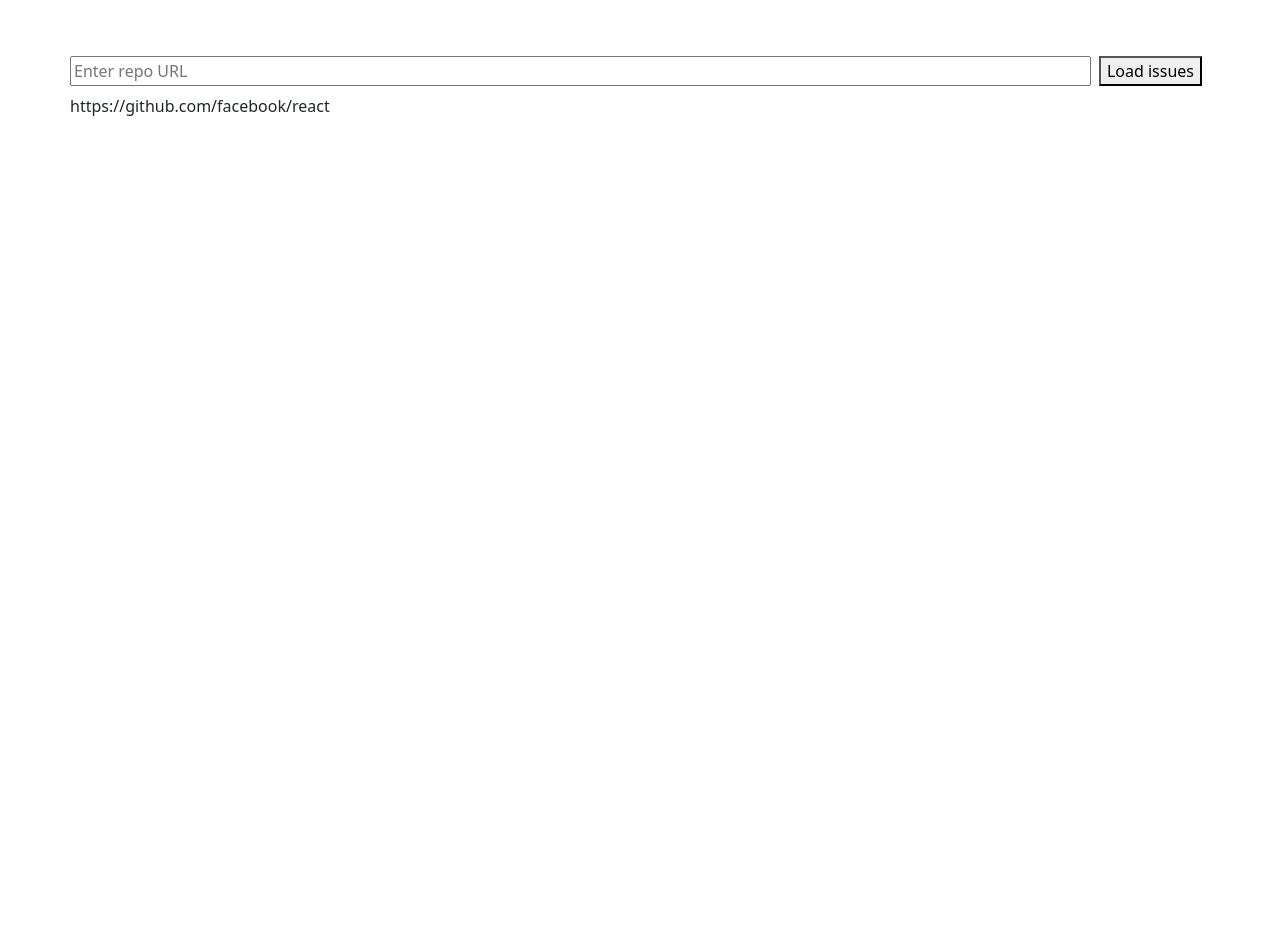
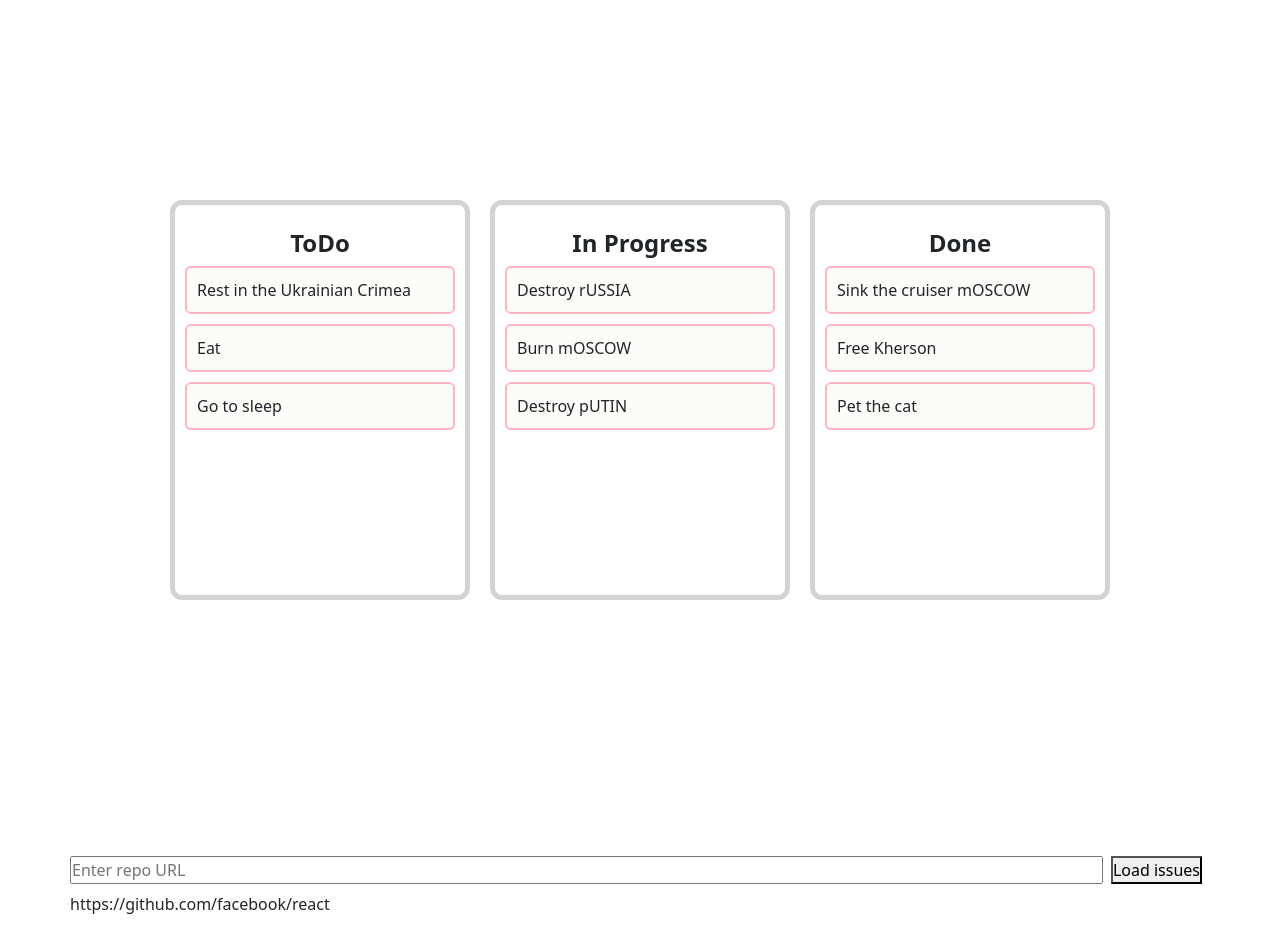
Before and after one commit to radiatom/-github-test-task, a React (Create React App) app: page / in a window 1280 px wide. Before the commit the page ends 800 px from the top, so only its background shows below. Built offline with nearby package versions, Linux system fonts and the light colour scheme.

Commit message:
add example DnD

```diff
--- a/src/App.tsx
+++ b/src/App.tsx
@@ -6,11 +6,13 @@ import Search from './components/Search/Search';
 import { Row, Container, Col } from 'react-bootstrap';
 import { DndProvider } from 'react-dnd'
 import { HTML5Backend } from 'react-dnd-html5-backend'
+import DnD from './components/DnD/DnD';
 
 
 function App() {
   return (
     <div>
+      <DnD />
       <DndProvider backend={HTML5Backend}>
         <Search />
         <Container className='p-0'>
@@ -21,7 +23,6 @@ function App() {
           </Row>
         </Container>
       </DndProvider>
-
     </div>
   );
 }
--- /dev/null
+++ b/src/components/DnD/DnD.css
@@ -0,0 +1,41 @@
+* {
+    padding: 0;
+    margin: 0;
+    box-sizing: border-box;
+}
+
+.dnd {
+    width: 100vw;
+    height: 100vh;
+    display: flex;
+    align-items: center;
+    justify-content: center;
+}
+
+.board {
+    min-width: 300px;
+    min-height: 400px;
+    border: 5px solid lightgray;
+    padding: 20px 10px;
+    border-radius: 12px;
+    margin: 10px;
+    display: flex;
+    align-items: center;
+    flex-direction: column;
+}
+
+.board__title {
+    font-size: 1.5rem;
+    font-weight: 700;
+
+}
+
+.item {
+    width: 100%;
+    border: 2px solid lightpink;
+    padding: 10px;
+    border-radius: 6px;
+    margin: 5px 0;
+    cursor: grab;
+    background-color: #fcfcf9;
+}
--- /dev/null
+++ b/src/components/DnD/DnD.jsx
@@ -0,0 +1,91 @@
+import React, { useState } from 'react';
+import './DnD.css'
+
+const DnD = () => {
+    const [boards, setBoards] = useState([
+        { id: 1, title: "ToDo", items: [{ id: 1, title: 'Rest in the Ukrainian Crimea' }, { id: 2, title: 'Eat' }, { id: 3, title: 'Go to sleep' }] },
+        { id: 2, title: "In Progress", items: [{ id: 4, title: 'Destroy rUSSIA' }, { id: 5, title: 'Burn mOSCOW' }, { id: 6, title: 'Destroy pUTIN' }] },
+        { id: 3, title: "Done", items: [{ id: 7, title: 'Sink the cruiser mOSCOW' }, { id: 8, title: 'Free Kherson' }, { id: 9, title: 'Pet the cat' }] },
+    ])
+
+    const [currentBoard, setCurrentBoard] = useState(null)
+    const [currentItem, setCurrentItem] = useState(null)
+    const dragOverHandler = (e) => {
+        e.preventDefault()
+        if (e.target.className === 'item') {
+            e.target.style.boxShadow = '0 4px 3px gray'
+        }
+    }
+    const dragLeaveHandler = (e) => {
+        e.target.style.boxShadow = 'none'
+    }
+    const dragStartHandler = (e, board, item) => {
+        setCurrentBoard(board)
+        setCurrentItem(item)
+    }
+    const dragEndHandler = (e) => {
+        e.target.style.boxShadow = 'none'
+    }
+    const dropHandler = (e, board, item) => {
+
+        e.stopPropagation()
+
+        e.preventDefault()
+        const currentIndex = currentBoard.items.indexOf(currentItem)
+        currentBoard.items.splice(currentIndex, 1)
+        const dropIndex = board.items.indexOf(item)
+        board.items.splice(dropIndex + 1, 0, currentItem)
+        setBoards(boards.map(b => {
+            if (b.id === board.id) {
+                return board
+            }
+            if (b.id === currentBoard.id) {
+                return currentBoard
+            }
+            return b
+        }))
+        e.target.style.boxShadow = 'none'
+    }
+    const dropCardHandler = (e, board) => {
+        board.items.push(currentItem)
+        const currentIndex = currentBoard.items.indexOf(currentItem)
+        currentBoard.items.splice(currentIndex, 1)
+        setBoards(boards.map(b => {
+            if (b.id === board.id) {
+                return board
+            }
+            if (b.id === currentBoard.id) {
+                return currentBoard
+            }
+            return b
+        }))
+        e.target.style.boxShadow = 'none'
+    }
+    return (
+            <div className='dnd'>
+                {boards.map(board =>
+                    <div
+                        className='board'
+                        onDragOver={(e) => dragOverHandler(e)}
+                        onDrop={(e) => dropCardHandler(e, board)}
+                    >
+                        <div className='board__title'>{board.title}</div>
+                        {board.items.map(item =>
+                            <div
+                                onDragOver={(e) => dragOverHandler(e)}
+                                onDragLeave={(e) => dragLeaveHandler(e)}
+                                onDragStart={(e) => dragStartHandler(e, board, item)}
+                                onDragEnd={(e) => dragEndHandler(e)}
+                                onDrop={(e) => dropHandler(e, board, item)}
+                                // className="todo"
+                                draggable={true}
+                                className='item'
+                            >
+                                {item.title}</div>)}
+                    </div>
+                )}
+            </div>
+    );
+}
+
+export default DnD;
```
